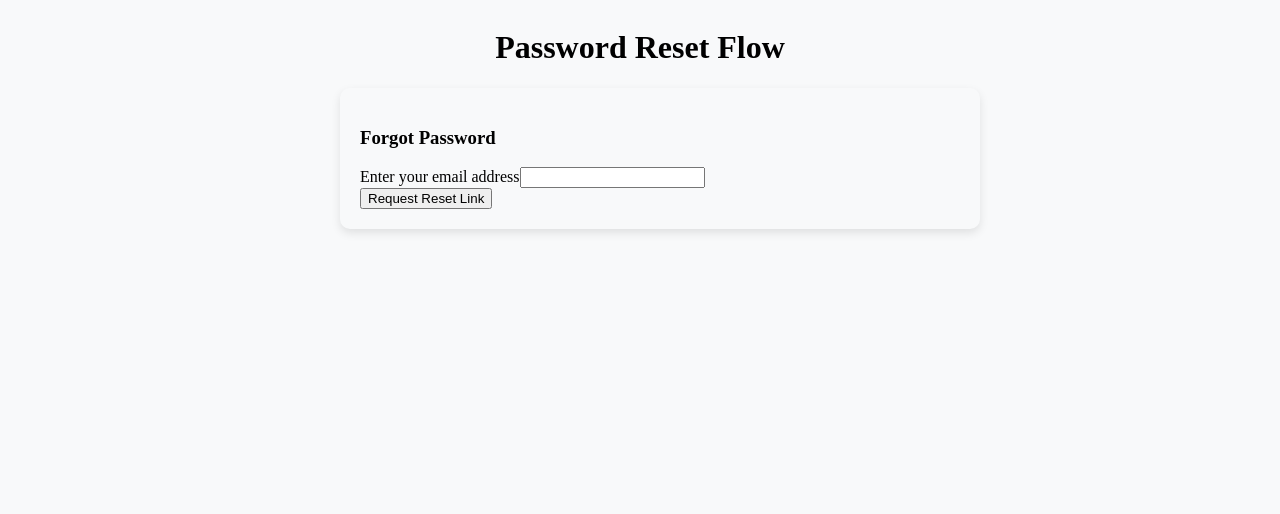
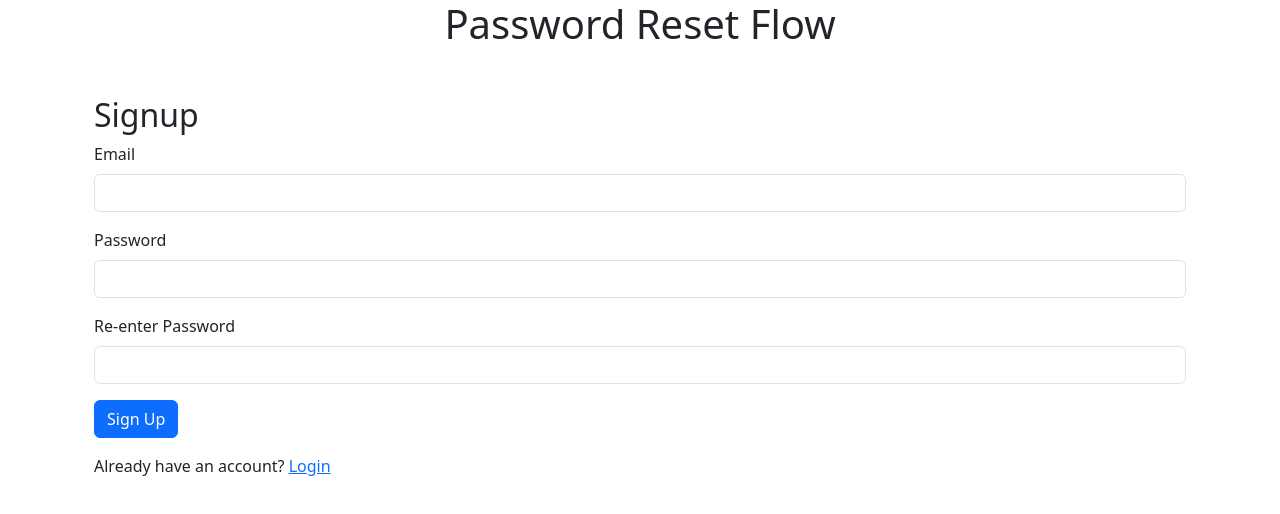
Before and after one commit to saibalaji-as/password-reset-flow-frontend, a React (Vite) app: page / in a window 1280 px wide. Shown: the top 514 px of the page. Built offline with nearby package versions, Linux system fonts and the light colour scheme.

Commit message:
Modified

```diff
--- a/src/App.jsx
+++ b/src/App.jsx
@@ -1,15 +1,18 @@
-import { BrowserRouter as Router, Route, Routes } from 'react-router-dom';
-import ForgotPasswordForm from './components/ForgotPasswordForm';
-import ResetPasswordForm from './components/ResetPasswordForm';
+import { BrowserRouter as Router, Route, Routes } from "react-router-dom";
+import ForgotPasswordForm from "./components/ForgotPasswordForm";
+import ResetPasswordForm from "./components/ResetPasswordForm";
+import SignupForm from "./components/SignupForm";
+import LoginForm from "./components/LoginForm";
 
 function App() {
-
   return (
     <Router>
       <div className="container mx-auto">
         <h1 className="title text-center mb-5">Password Reset Flow</h1>
         <Routes>
-          <Route path="/" element={<ForgotPasswordForm />} />
+          <Route path="/" element={<SignupForm />} />
+          <Route path="/login" element={<LoginForm />} />
+          <Route path="/forgot-password" element={<ForgotPasswordForm />} />
           <Route
             path="/reset-password/:token"
             element={<ResetPasswordForm />}
--- a/src/components/ForgotPasswordForm.jsx
+++ b/src/components/ForgotPasswordForm.jsx
@@ -9,7 +9,9 @@ function ForgotPasswordForm() {
     e.preventDefault();
     try {
       // API call to request a password reset link
-      const response = await axios.post('http://localhost:5000/api/auth/forgot-password', { email });
+      const host = document.location.host;
+      const url = `${host}/api/auth/forgot-password`
+      const response = await axios.post(url, { email });
       setMessage(response.data.message);  // Show success message
     } catch (error) {
       setMessage(error.response ? error.response.data.message : 'An error occurred');
--- /dev/null
+++ b/src/components/LoginForm.jsx
@@ -0,0 +1,35 @@
+import { Link } from 'react-router-dom';
+import { useState } from 'react';
+import 'bootstrap/dist/css/bootstrap.min.css';
+
+function LoginForm() {
+    const [email, setEmail] = useState('');
+    const [password, setPassword] = useState('');
+
+    const handleLogin = (e) => {
+      e.preventDefault();
+      console.log({ email, password });
+      alert("Login successful!");
+    };
+
+    return (
+      <div className="container mt-5">
+        <h2>Login</h2>
+        <form onSubmit={handleLogin}>
+          <div className="mb-3">
+            <label className="form-label">Email</label>
+            <input type="email" className="form-control" value={email} onChange={(e) => setEmail(e.target.value)} required />
+          </div>
+          <div className="mb-3">
+            <label className="form-label">Password</label>
+            <input type="password" className="form-control" value={password} onChange={(e) => setPassword(e.target.value)} required />
+          </div>
+          <button type="submit" className="btn btn-primary">Login</button>
+        </form>
+        <p className="mt-3">Don&apos;t have an account? <Link to="/signup">Signup</Link></p>
+        <p className="mt-2"><Link to="/forgot-password">Forgot Password?</Link></p>
+      </div>
+    );
+  }
+
+  export default LoginForm;
--- a/src/components/ResetPasswordForm.jsx
+++ b/src/components/ResetPasswordForm.jsx
@@ -14,7 +14,9 @@ function ResetPasswordForm() {
     // Validate token when component is loaded
     const validateToken = async () => {
       try {
-        const response = await axios.get(`http://localhost:5000/api/auth/reset-password/${token}`);
+        const host = document.location.hostname;
+        const url = `${host}/api/auth/reset-password/${token}`
+        const response = await axios.get(url);
         response && setIsTokenValid(true);
       } catch (error) {
         setMessage(error ? error : 'Invalid or expired token.');
@@ -32,7 +34,9 @@ function ResetPasswordForm() {
     }
 
     try {
-      const response = await axios.post(`http://localhost:5000/api/auth/reset-password/${token}`, { password });
+      const host = document.location.hostname;
+      const url = `${host}/api/auth/reset-password/${token}`
+      const response = await axios.post(url, { password });
       setMessage(response.data.message);  // Success message
     } catch (error) {
       setMessage(error.response ? error.response.data.message : 'An error occurred');
--- /dev/null
+++ b/src/components/SignupForm.jsx
@@ -0,0 +1,52 @@
+import { Link, useNavigate } from 'react-router-dom';
+import { useState } from 'react';
+import axios from 'axios';
+import 'bootstrap/dist/css/bootstrap.min.css';
+
+function SignupForm() {
+    const [email, setEmail] = useState('');
+    const [password, setPassword] = useState('');
+    const [confirmPassword, setConfirmPassword] = useState('');
+    const navigate = useNavigate();
+
+    const handleSignup = async (e) => {
+      e.preventDefault();
+      if (password !== confirmPassword) {
+        alert("Passwords do not match!");
+        return;
+      }
+      try {
+        const host = document.location.hostname;
+        const url = `${host}/api/auth/register`
+        const response = await axios.post(url, { email, password });
+        alert(response.data.message);
+        navigate('/login');
+      } catch (error) {
+        alert(error.response?.data?.message || "Signup failed");
+      }
+    };
+
+    return (
+      <div className="container mt-5">
+        <h2>Signup</h2>
+        <form onSubmit={handleSignup}>
+          <div className="mb-3">
+            <label className="form-label">Email</label>
+            <input type="email" className="form-control" value={email} onChange={(e) => setEmail(e.target.value)} required />
+          </div>
+          <div className="mb-3">
+            <label className="form-label">Password</label>
+            <input type="password" className="form-control" value={password} onChange={(e) => setPassword(e.target.value)} required />
+          </div>
+          <div className="mb-3">
+            <label className="form-label">Re-enter Password</label>
+            <input type="password" className="form-control" value={confirmPassword} onChange={(e) => setConfirmPassword(e.target.value)} required />
+          </div>
+          <button type="submit" className="btn btn-primary">Sign Up</button>
+        </form>
+        <p className="mt-3">Already have an account? <Link to="/login">Login</Link></p>
+      </div>
+    );
+  }
+
+export default SignupForm;
```
